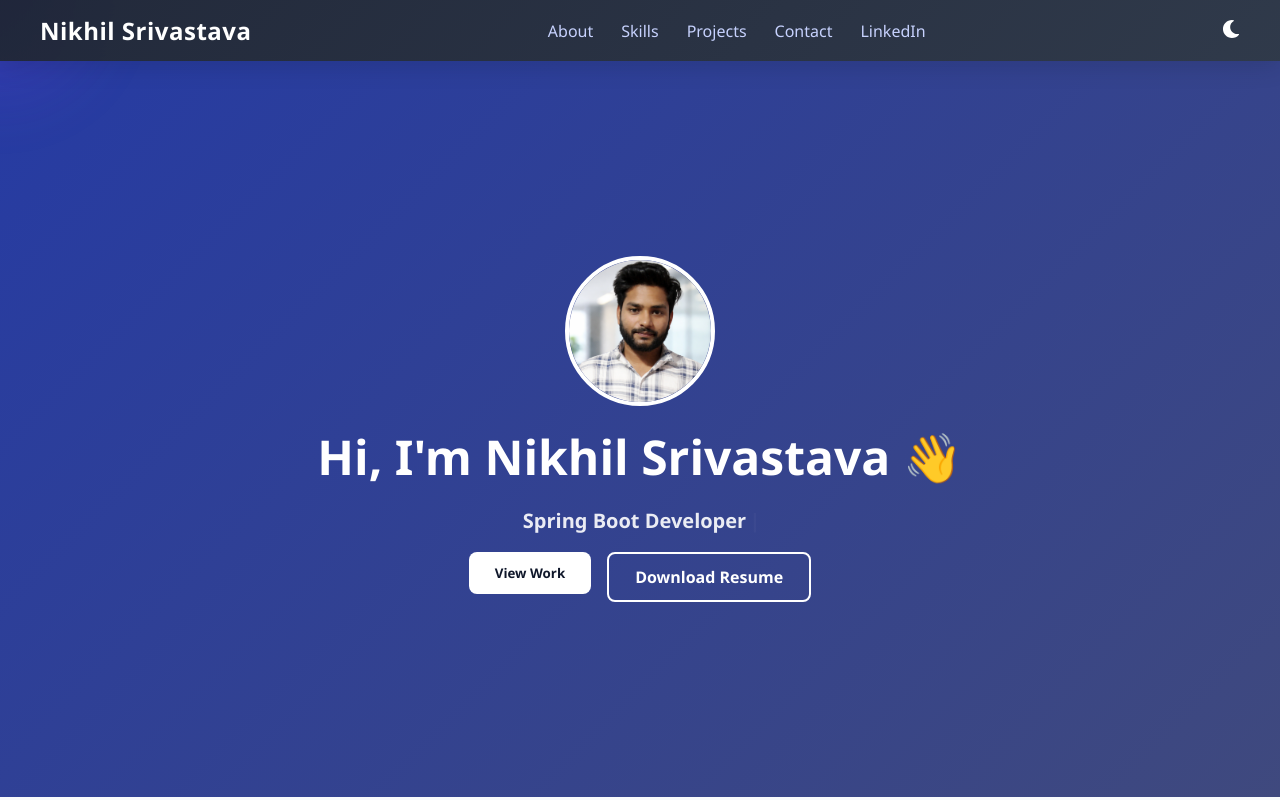
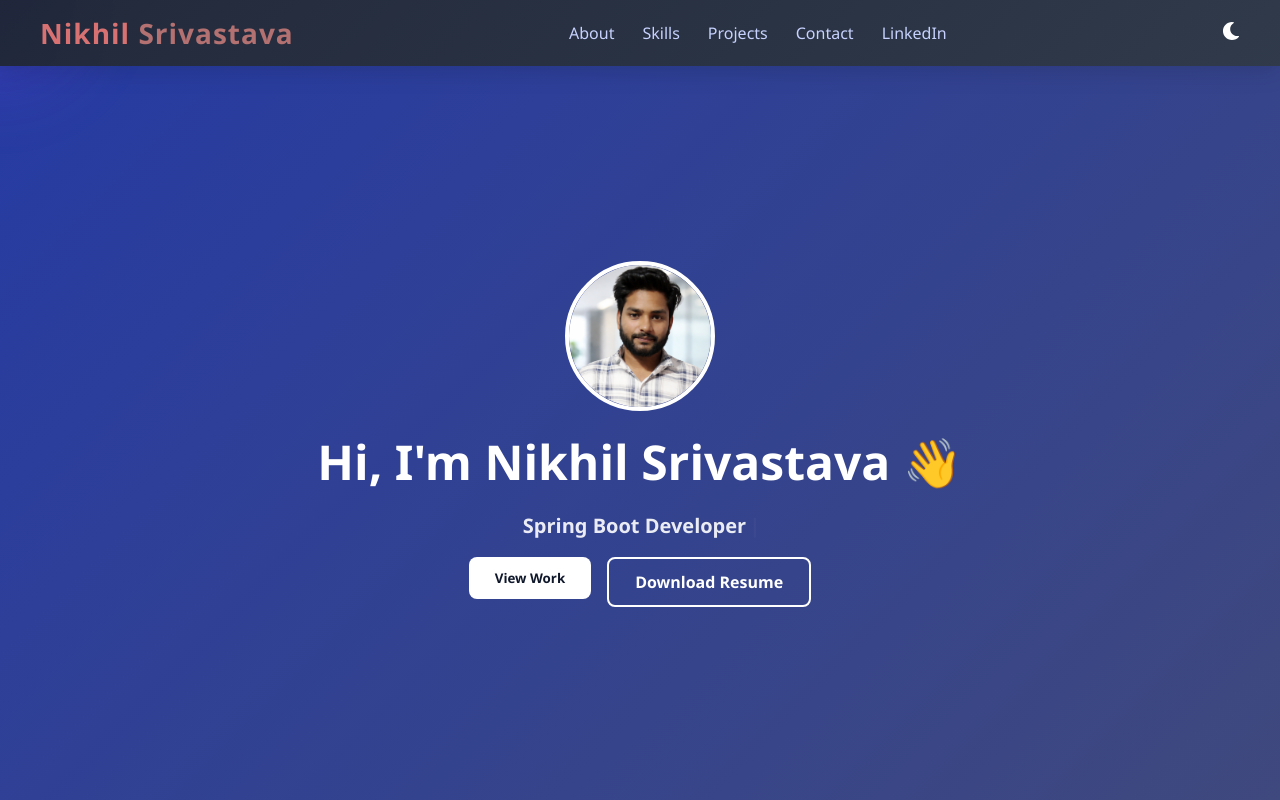
Before and after one commit to Nikhil-java-dev/nikhil-portfolio, a React (Vite) app: page / in a window 1280 px wide. Shown: the top 800 px of the page. Built offline with nearby package versions, Linux system fonts and the light colour scheme.

Commit message:
nav update

```diff
--- a/src/App.css
+++ b/src/App.css
@@ -614,3 +614,27 @@ body.dark .cursor-glow {
   transform: translateY(0);
   box-shadow: 0 6px 16px rgba(99, 102, 241, 0.25);
 }
+
+
+
+.logo {
+  font-size: 28px;
+  font-weight: 700;
+  letter-spacing: 1px;
+}
+
+.logo .first {
+  color: #d87272;
+}
+
+.logo .last {
+  color: #b47171;
+}
+
+.logo {
+  transition: all 0.3s ease;
+}
+
+.logo:hover {
+  transform: scale(1.05);
+}
--- a/src/components/Navbar.jsx
+++ b/src/components/Navbar.jsx
@@ -27,7 +27,13 @@ const Navbar = () => {
 
   return (
     <nav className="navbar glass">
-      <h2>Nikhil Srivastava</h2>
+      <h1 className="logo">
+  <span className="first">Nikhil</span>{" "}
+  <span className="last">Srivastava</span>
+</h1>
+
+
+
 
       {/* Desktop Menu */}
       <ul className={`nav-links ${menuOpen ? "open" : ""}`}>
```
